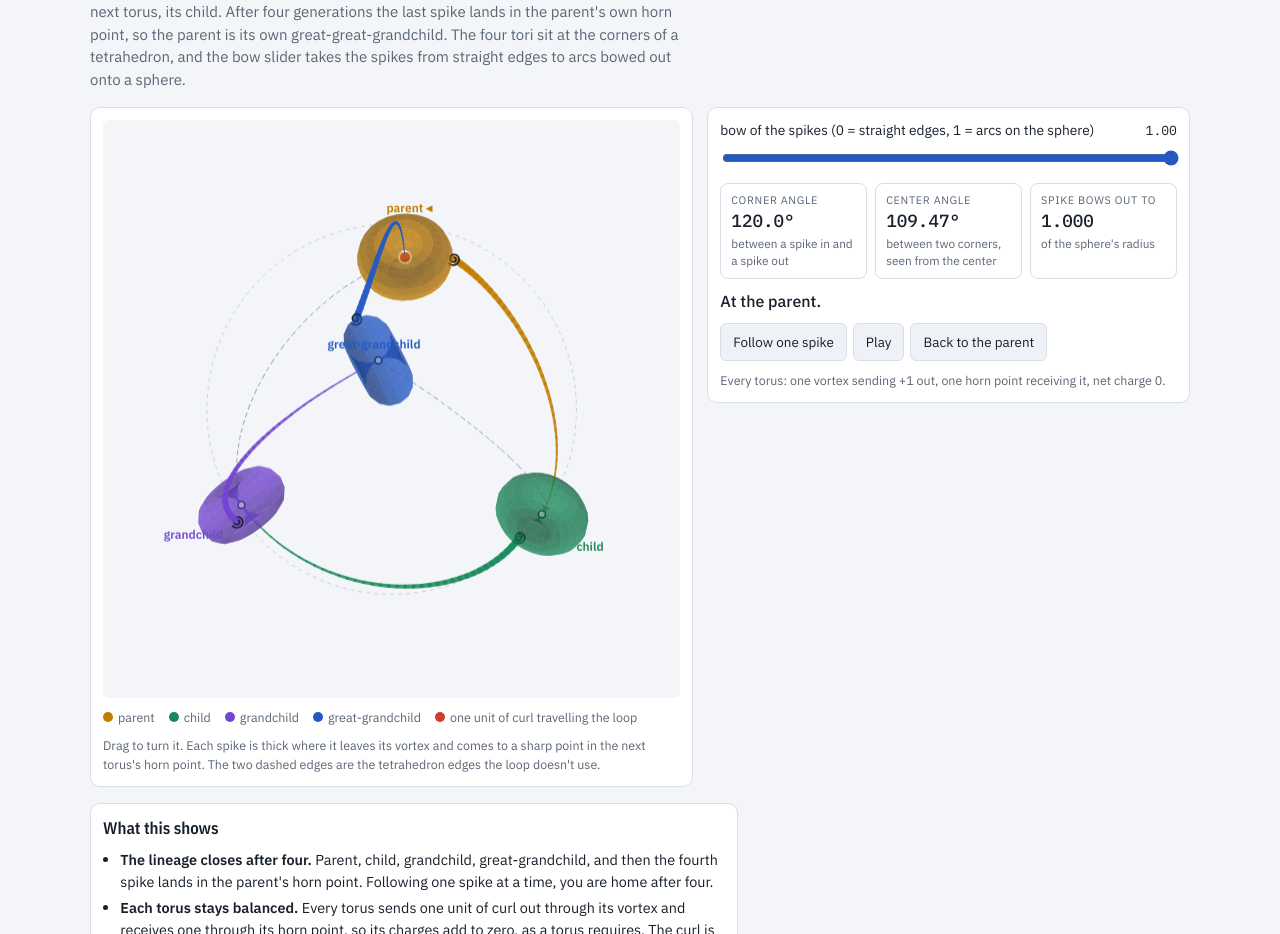
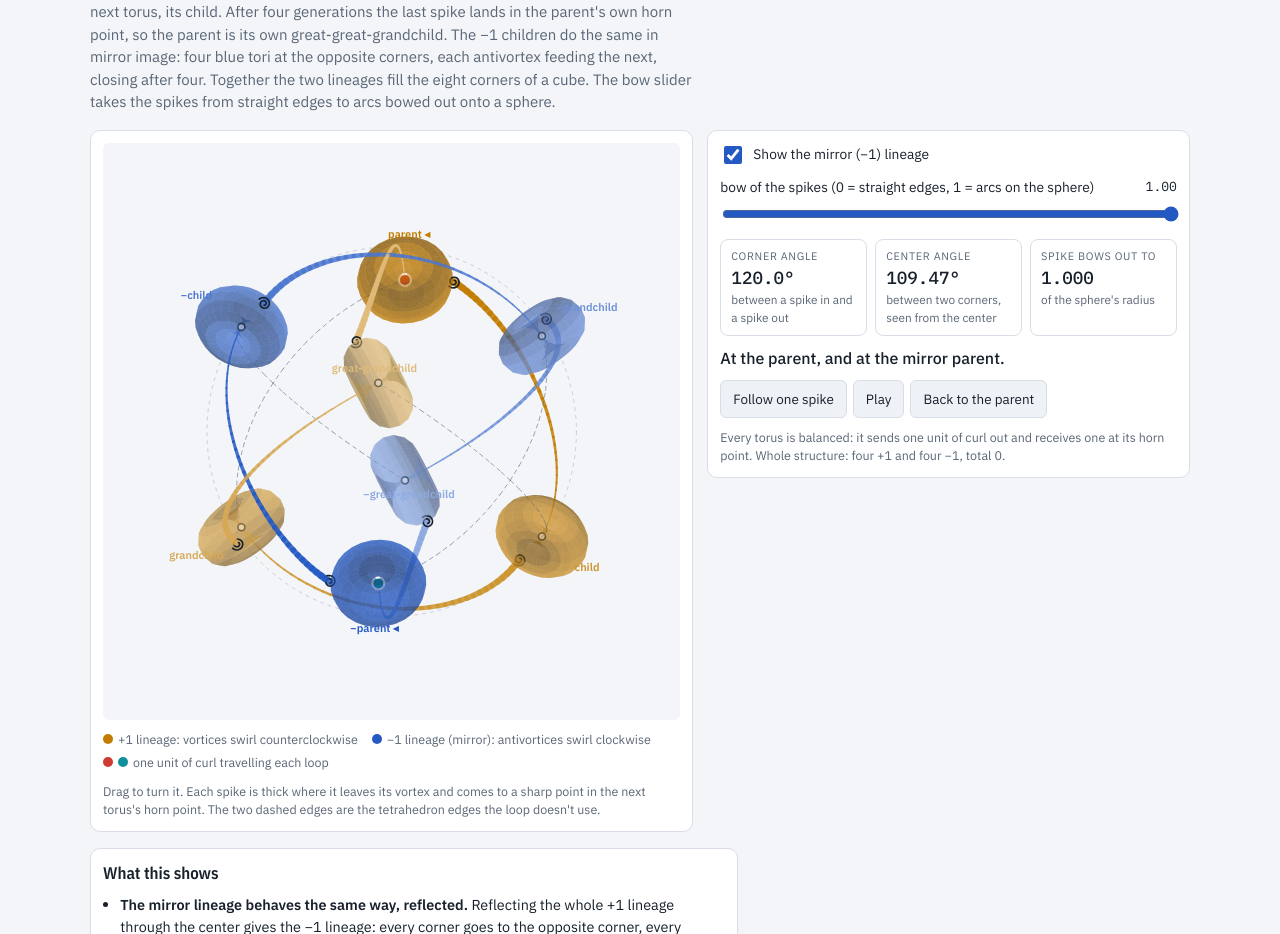
Before and after one commit to seanmbraxton/Claude-Creations, a plain HTML site: page viewer/vortex_lineage.html in a window 1280 px wide. Shown: the part 113-1047 px from the top of the page. Drawn offline with nearby package versions, Linux system fonts and the light colour scheme; animation ran at ten frames a second.

Commit message:
Vortex lineage: add the mirror (-1) lineage
The -1 children are the point reflection of the +1 lineage: antivortices at
the opposite corners, each sending a spike into the next mirror child's horn
point and closing after four. Together the two lineages occupy the eight
corners of a cube with total charge 0.

Co-Authored-By: Claude Opus 5.5 <noreply@anthropic.com>
Claude-Session: https://claude.ai/code/session_01JRbxSDWcWQ6xTAHzaWF5gp

```diff
--- a/viewer/vortex_lineage.html
+++ b/viewer/vortex_lineage.html
@@ -8,17 +8,17 @@
    angle readouts sit beside it. Same visual family as the other torus pages. */
 :root{
   --bg:#f3f5f8; --panel:#ffffff; --ink:#17202b; --muted:#5a6676; --line:#d9dee6; --chip:#eef1f6;
-  --g0:#c27c00; --g1:#18895a; --g2:#7346d1; --g3:#2459c4; --flow:#cf3b30;
+  --plus:#c27c00; --minus:#2459c4; --flow:#cf3b30; --flowm:#0e8f9c;
   --f-display:"IBM Plex Sans Condensed","Arial Narrow",system-ui,sans-serif;
   --f-body:"IBM Plex Sans",system-ui,-apple-system,"Segoe UI",sans-serif;
   --f-mono:"IBM Plex Mono",ui-monospace,SFMono-Regular,Menlo,monospace;
 }
 @media (prefers-color-scheme: dark){ :root:not([data-theme="light"]){
   --bg:#0e1217; --panel:#161b22; --ink:#e4e8ee; --muted:#8e99a8; --line:#29313b; --chip:#1e252e;
-  --g0:#f0b033; --g1:#3fcf8e; --g2:#a98bff; --g3:#6f9fff; --flow:#ff6a5c; color-scheme:dark }}
+  --plus:#f0b033; --minus:#6f9fff; --flow:#ff6a5c; --flowm:#4fd8e6; color-scheme:dark }}
 :root[data-theme="dark"]{
   --bg:#0e1217; --panel:#161b22; --ink:#e4e8ee; --muted:#8e99a8; --line:#29313b; --chip:#1e252e;
-  --g0:#f0b033; --g1:#3fcf8e; --g2:#a98bff; --g3:#6f9fff; --flow:#ff6a5c; color-scheme:dark }
+  --plus:#f0b033; --minus:#6f9fff; --flow:#ff6a5c; --flowm:#4fd8e6; color-scheme:dark }
 *{box-sizing:border-box}
 body{background:var(--bg);color:var(--ink);font-family:var(--f-body);font-size:15px;line-height:1.5;
   padding-left:max(16px,env(safe-area-inset-left,0px));padding-right:max(16px,env(safe-area-inset-right,0px));padding-block:20px 28px}
@@ -42,11 +42,11 @@ canvas{display:block;width:100%;aspect-ratio:1/1;border-radius:6px;background:va
 .row{display:flex;flex-wrap:wrap;gap:6px}
 button{font:inherit;font-size:.84rem;color:var(--ink);background:var(--chip);border:1px solid var(--line);border-radius:6px;padding:8px 12px;cursor:pointer}
 button:hover{border-color:var(--muted)}
-:focus-visible{outline:2px solid var(--g3);outline-offset:2px}
+:focus-visible{outline:2px solid var(--minus);outline-offset:2px}
 .ctl{display:grid;grid-template-columns:minmax(0,1fr) auto;gap:2px 10px;align-items:center}
 .ctl label{font-size:.86rem}
 .ctl output{font-family:var(--f-mono);font-size:.82rem}
-.ctl input{grid-column:1/-1;width:100%;accent-color:var(--g3);height:26px}
+.ctl input{grid-column:1/-1;width:100%;accent-color:var(--minus);height:26px}
 .legend{display:flex;flex-wrap:wrap;gap:4px 14px;font-size:.78rem;color:var(--muted)}
 .sw{display:inline-block;width:10px;height:10px;border-radius:50%;margin-right:5px}
 .hint{font-size:.78rem;color:var(--muted)}
@@ -56,22 +56,23 @@ button:hover{border-color:var(--muted)}
 
 <div class="wrap">
   <header>
-    <div class="eyebrow">vortex → spike → horn · four generations · back to the parent</div>
+    <div class="eyebrow">vortex → spike → horn · four generations · and its mirror</div>
     <h1>Vortex Lineage</h1>
-    <p class="lede">Each horn torus carries one vortex. Its spike curves out and ends in the horn point of the next torus, its child. After four generations the last spike lands in the parent's own horn point, so the parent is its own great-great-grandchild. The four tori sit at the corners of a tetrahedron, and the bow slider takes the spikes from straight edges to arcs bowed out onto a sphere.</p>
+    <p class="lede">Each horn torus carries one vortex. Its spike curves out and ends in the horn point of the next torus, its child. After four generations the last spike lands in the parent's own horn point, so the parent is its own great-great-grandchild. The −1 children do the same in mirror image: four blue tori at the opposite corners, each antivortex feeding the next, closing after four. Together the two lineages fill the eight corners of a cube. The bow slider takes the spikes from straight edges to arcs bowed out onto a sphere.</p>
   </header>
 
   <div class="grid">
     <div class="card">
       <canvas id="cv" aria-label="Four horn tori at the corners of a tetrahedron joined in a loop by curved spikes"></canvas>
       <div class="legend">
-        <span><i class="sw" style="background:var(--g0)"></i>parent</span><span><i class="sw" style="background:var(--g1)"></i>child</span>
-        <span><i class="sw" style="background:var(--g2)"></i>grandchild</span><span><i class="sw" style="background:var(--g3)"></i>great-grandchild</span>
-        <span><i class="sw" style="background:var(--flow)"></i>one unit of curl travelling the loop</span>
+        <span><i class="sw" style="background:var(--plus)"></i>+1 lineage: vortices swirl counterclockwise</span>
+        <span><i class="sw" style="background:var(--minus)"></i>−1 lineage (mirror): antivortices swirl clockwise</span>
+        <span><i class="sw" style="background:var(--flow)"></i><i class="sw" style="background:var(--flowm)"></i>one unit of curl travelling each loop</span>
       </div>
       <p class="hint">Drag to turn it. Each spike is thick where it leaves its vortex and comes to a sharp point in the next torus's horn point. The two dashed edges are the tetrahedron edges the loop doesn't use.</p>
     </div>
     <div class="card">
+      <label style="display:flex;gap:8px;align-items:center;font-size:.86rem"><input type="checkbox" id="mirror" checked style="width:18px;height:18px;accent-color:var(--minus)"> Show the mirror (−1) lineage</label>
       <div class="ctl"><label for="bow">bow of the spikes (0 = straight edges, 1 = arcs on the sphere)</label><output id="bowO"></output><input type="range" id="bow" min="0" max="1" step="0.01"></div>
       <div class="status">
         <div class="tile"><div class="k">Corner angle</div><div class="v" id="corner"></div><div class="s">between a spike in and a spike out</div></div>
@@ -87,6 +88,7 @@ button:hover{border-color:var(--muted)}
   <section class="card notes">
     <h2>What this shows</h2>
     <ul>
+      <li><b>The mirror lineage behaves the same way, reflected.</b> Reflecting the whole +1 lineage through the center gives the −1 lineage: every corner goes to the opposite corner, every vortex becomes an antivortex, and its loop closes after four in the same way. The total charge of the whole structure is 0: four +1 and four −1.</li>
       <li><b>The lineage closes after four.</b> Parent, child, grandchild, great-grandchild, and then the fourth spike lands in the parent's horn point. Following one spike at a time, you are home after four.</li>
       <li><b>Each torus stays balanced.</b> Every torus sends one unit of curl out through its vortex and receives one through its horn point, so its charges add to zero, as a torus requires. The curl is never created or lost; it travels around the loop.</li>
       <li><b>The angles.</b> From the center, any two corners are 109.47° apart (the tetrahedral angle). Where a spike arrives and the next one leaves, the corner angle is 60° when the spikes are straight edges. When they bow out onto the sphere, it opens to 120°. That extra opening is what the sphere's positive curvature does.</li>
@@ -104,17 +106,19 @@ const s3=1/Math.sqrt(3);
 const V=[[1,1,1],[1,-1,-1],[-1,1,-1],[-1,-1,1]].map(v=>v.map(x=>x*s3));
 const ORDER=[0,1,2,3];            // parent → child → grandchild → great-grandchild → parent
 const NAMES=["parent","child","grandchild","great-grandchild"];
+let showMirror=true;
 const RH=0.13;
 let bow=1,k=0,anim=null,auto=false,clock=0;
 const view={yaw:0.55,pitch:0.35};
 let C={};
-function readColors(){const cs=getComputedStyle(document.documentElement);for(const c of ["bg","panel","ink","muted","line","g0","g1","g2","g3","flow"])C[c]=cs.getPropertyValue("--"+c).trim();}
+function readColors(){const cs=getComputedStyle(document.documentElement);for(const c of ["bg","panel","ink","muted","line","plus","minus","flow","flowm"])C[c]=cs.getPropertyValue("--"+c).trim();}
 const rgb=h=>{const v=parseInt(h.replace("#",""),16);return [(v>>16)&255,(v>>8)&255,v&255];};
 const rgba=(h,a)=>{const [r,g,b]=rgb(h);return `rgba(${r},${g},${b},${a})`;};
 const add=(a,b)=>a.map((x,i)=>x+b[i]),sub=(a,b)=>a.map((x,i)=>x-b[i]),mul=(a,s)=>a.map(x=>x*s);
 const dot=(a,b)=>a[0]*b[0]+a[1]*b[1]+a[2]*b[2],len=a=>Math.hypot(...a),norm=a=>mul(a,1/len(a));
 const cross=(a,b)=>[a[1]*b[2]-a[2]*b[1],a[2]*b[0]-a[0]*b[2],a[0]*b[1]-a[1]*b[0]];
-const gcol=g=>C["g"+g];
+const SHADE=[1,0.82,0.66,0.52];
+const gcol=(g,L)=>{const [r,gg,b]=rgb(C[L>0?"plus":"minus"]),f=SHADE[g],bg=rgb(C.panel);return "#"+[r,gg,b].map((x,i)=>Math.round(x*f+bg[i]*(1-f))).map(x=>x.toString(16).padStart(2,"0")).join("");};
 
 /* a spike's centre line: straight edge blended with the great-circle arc */
 const OM=Math.acos(-1/3);
@@ -132,8 +136,8 @@ function update(){
   $("corner").textContent=ang.toFixed(1)+"°";
   $("bowR").textContent=(len(arc(0,1,0.5))).toFixed(3);
   const g=((k%4)+4)%4;
-  $("gen").textContent=k===0?"At the parent.":(g===0?`After ${k} spikes: back at the parent. The parent is its own great-great-grandchild.`:`After ${k} spike${k>1?"s":""}: at the ${NAMES[g]}.`);
-  $("balance").textContent="Every torus: one vortex sending +1 out, one horn point receiving it, net charge 0.";
+  $("gen").textContent=k===0?(showMirror?"At the parent, and at the mirror parent.":"At the parent."):(g===0?`After ${k} spikes: back at the parent. The parent is its own great-great-grandchild.`:`After ${k} spike${k>1?"s":""}: at the ${NAMES[g]}.`);
+  $("balance").textContent=showMirror?"Every torus is balanced: it sends one unit of curl out and receives one at its horn point. Whole structure: four +1 and four −1, total 0.":"Every torus: one vortex sending +1 out, one horn point receiving it, net charge 0.";
 }
 
 function draw(){
@@ -147,27 +151,31 @@ function draw(){
   // faint sphere outline when bowed
   if(bow>0.02){items.push({d:9,f:()=>{ctx.strokeStyle=rgba(C.muted,0.25*bow);ctx.setLineDash([3,5]);ctx.lineWidth=1;ctx.beginPath();ctx.arc(cx,cy,sc,0,TAU);ctx.stroke();ctx.setLineDash([]);}});}
   // unused tetrahedron edges (0-2 and 1-3)
-  for(const [i,j] of [[0,2],[1,3]]){for(let m=0;m<20;m++){const a=P(arc(i,j,m/20)),b=P(arc(i,j,(m+1)/20));
+  for(const L of (showMirror?[1,-1]:[1]))for(const [i,j] of [[0,2],[1,3]]){for(let m=0;m<20;m++){const a=P(mul(arc(i,j,m/20),L)),b=P(mul(arc(i,j,(m+1)/20),L));
     items.push({d:(a[2]+b[2])/2,f:()=>{ctx.setLineDash([4,4]);ctx.strokeStyle=rgba(C.muted,0.55);ctx.lineWidth=1;ctx.beginPath();ctx.moveTo(a[0],a[1]);ctx.lineTo(b[0],b[1]);ctx.stroke();ctx.setLineDash([]);}});}}
+  const LIN=showMirror?[1,-1]:[1];
+  for(const L of LIN){
+  const MP=p=>P(mul(p,L));
   // spikes: thick at the vortex, sharp at the next horn point
-  for(let j=0;j<4;j++){const col=gcol(j),N=40;
-    for(let m=0;m<N;m++){const a=P(spike(j,m/N)),b=P(spike(j,(m+1)/N)),wd=1+6*Math.pow(1-m/N,1.2);
+  for(let j=0;j<4;j++){const col=gcol(j,L),N=40;
+    for(let m=0;m<N;m++){const a=MP(spike(j,m/N)),b=MP(spike(j,(m+1)/N)),wd=1+6*Math.pow(1-m/N,1.2);
       items.push({d:(a[2]+b[2])/2-0.001,f:()=>{ctx.lineCap="round";ctx.strokeStyle=rgba(col,0.85);ctx.lineWidth=wd;ctx.beginPath();ctx.moveTo(a[0],a[1]);ctx.lineTo(b[0],b[1]);ctx.stroke();}});}}
   // horn tori
-  for(let j=0;j<4;j++){const {a,src}=torusInfo(j),[e1,e2]=frame(a),col=rgb(gcol(j)),c0=V[j];
+  for(let j=0;j<4;j++){const {a,src}=torusInfo(j),[e1,e2]=frame(a),col=rgb(gcol(j,L)),c0=V[j];
     const pt=(u,v)=>{const rho=RH+RH*Math.cos(TAU*v),z=RH*Math.sin(TAU*v),cu=Math.cos(TAU*u),su=Math.sin(TAU*u);return [0,1,2].map(i=>c0[i]+rho*(cu*e1[i]+su*e2[i])+z*a[i]);};
-    const NU=28,NV=14,G=[];for(let i=0;i<=NU;i++){G[i]=[];for(let m=0;m<=NV;m++)G[i][m]=P(pt(i/NU,m/NV));}
+    const NU=28,NV=14,G=[];for(let i=0;i<=NU;i++){G[i]=[];for(let m=0;m<=NV;m++)G[i][m]=MP(pt(i/NU,m/NV));}
     for(let i=0;i<NU;i++)for(let m=0;m<NV;m++){const A=G[i][m],B=G[i+1][m],D=G[i+1][m+1],E=G[i][m+1],sh=0.55+0.45*Math.abs(Math.cos(TAU*(m+0.5)/NV-0.6));
       const fill=`rgba(${Math.round(col[0]*sh)},${Math.round(col[1]*sh)},${Math.round(col[2]*sh)},0.55)`;
       items.push({d:(A[2]+B[2]+D[2]+E[2])/4,f:()=>{ctx.fillStyle=fill;ctx.beginPath();ctx.moveTo(A[0],A[1]);ctx.lineTo(B[0],B[1]);ctx.lineTo(D[0],D[1]);ctx.lineTo(E[0],E[1]);ctx.closePath();ctx.fill();}});}
     // vortex on the surface (swirl), horn point (ring)
-    const vs=P(src),hp=P(c0),lab=P(mul(c0,1.32)),cur=((k%4)+4)%4===j;
-    items.push({d:vs[2]-0.02,f:()=>{ctx.strokeStyle=C.ink;ctx.lineWidth=1.6;ctx.beginPath();for(let t=0;t<=40;t++){const an=t/40*TAU*1.6+clock*2,rr=1.5+t/40*5;const x=vs[0]+rr*Math.cos(an),y=vs[1]+rr*Math.sin(an);t?ctx.lineTo(x,y):ctx.moveTo(x,y);}ctx.stroke();}});
+    const vs=MP(src),hp=MP(c0),lab=MP(mul(c0,1.3)),cur=((k%4)+4)%4===j;
+    items.push({d:vs[2]-0.02,f:()=>{ctx.strokeStyle=C.ink;ctx.lineWidth=1.6;ctx.beginPath();for(let t=0;t<=40;t++){const an=L*(t/40*TAU*1.6+clock*2),rr=1.5+t/40*5;const x=vs[0]+rr*Math.cos(an),y=vs[1]+rr*Math.sin(an);t?ctx.lineTo(x,y):ctx.moveTo(x,y);}ctx.stroke();}});
     items.push({d:hp[2]-0.03,f:()=>{ctx.fillStyle=C.panel;ctx.strokeStyle=C.ink;ctx.lineWidth=1.6;ctx.beginPath();ctx.arc(hp[0],hp[1],3.5,0,TAU);ctx.fill();ctx.stroke();}});
-    items.push({d:-9,f:()=>{ctx.font=(cur?"700 ":"600 ")+"12px "+getComputedStyle(document.body).fontFamily;ctx.textAlign="center";ctx.textBaseline="middle";ctx.fillStyle=gcol(j);ctx.fillText(NAMES[j]+(cur?" ◂":""),lab[0],lab[1]);}});}
+    items.push({d:-9,f:()=>{ctx.font=(cur?"700 ":"600 ")+"12px "+getComputedStyle(document.body).fontFamily;ctx.textAlign="center";ctx.textBaseline="middle";ctx.fillStyle=gcol(j,L);ctx.font=(cur?"700 ":"600 ")+"11px "+getComputedStyle(document.body).fontFamily;ctx.fillText((L<0?"−":"")+NAMES[j]+(cur?" ◂":""),lab[0],lab[1]);}});}
   // the unit of curl travelling: either following the stepper, or circulating
   {let pos;if(anim){const j=((anim.from%4)+4)%4,e=Math.min(1,anim.t);pos=spike(j,e);}else{const g=((k%4)+4)%4;pos=V[g];}
-   const q=P(pos);items.push({d:q[2]-0.05,f:()=>{ctx.fillStyle=C.flow;ctx.strokeStyle=C.panel;ctx.lineWidth=2;ctx.beginPath();ctx.arc(q[0],q[1],6,0,TAU);ctx.fill();ctx.stroke();}});}
+   const q=MP(pos);items.push({d:q[2]-0.05,f:()=>{ctx.fillStyle=L>0?C.flow:C.flowm;ctx.strokeStyle=C.panel;ctx.lineWidth=2;ctx.beginPath();ctx.arc(q[0],q[1],6,0,TAU);ctx.fill();ctx.stroke();}});}
+  }
   items.sort((a,b)=>b.d-a.d);for(const it of items)it.f();
 }
 
@@ -178,6 +186,7 @@ function tick(ts){const dt=last?Math.min(0.05,(ts-last)/1000):0;last=ts;if(!redu
   if(!drag&&!reduce)view.yaw+=dt*0.06;
   draw();requestAnimationFrame(tick);}
 $("bow").addEventListener("input",e=>{bow=+e.target.value;update();});
+$("mirror").addEventListener("change",e=>{showMirror=e.target.checked;update();});
 $("step").addEventListener("click",step);
 $("play").addEventListener("click",()=>{if(auto){auto=false;$("play").textContent="Play";return;}if(k%4===0)k=0;auto=true;$("play").textContent="Stop";step();});
 $("reset").addEventListener("click",()=>{k=0;anim=null;auto=false;$("play").textContent="Play";update();});
```
